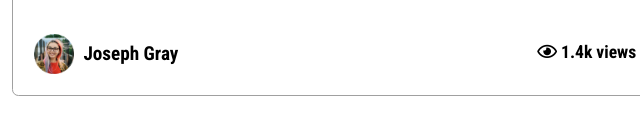
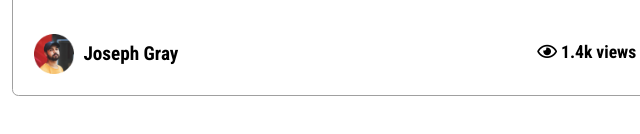
Before and after one commit to pratik1243/AGT.github.io, a plain HTML site: page index.html in a window 1280 px wide. Shown: the part 2822-2956 px from the top of the page, 100-740 px from the left. Drawn offline with Linux system fonts and the light colour scheme.

Commit message:
Update index.html

```diff
--- a/index.html
+++ b/index.html
@@ -267,7 +267,7 @@
 
                 <div class="flex-last2">
 
-                    <img src="ronal.png" alt="" height="40px" width="40px">
+                    <img src="joseph.png" alt="" height="40px" width="40px">
                     <div class="showed4">
                         <p>Joseph Gray</p>
                         <p class="show4">1.4k views</p>
```
